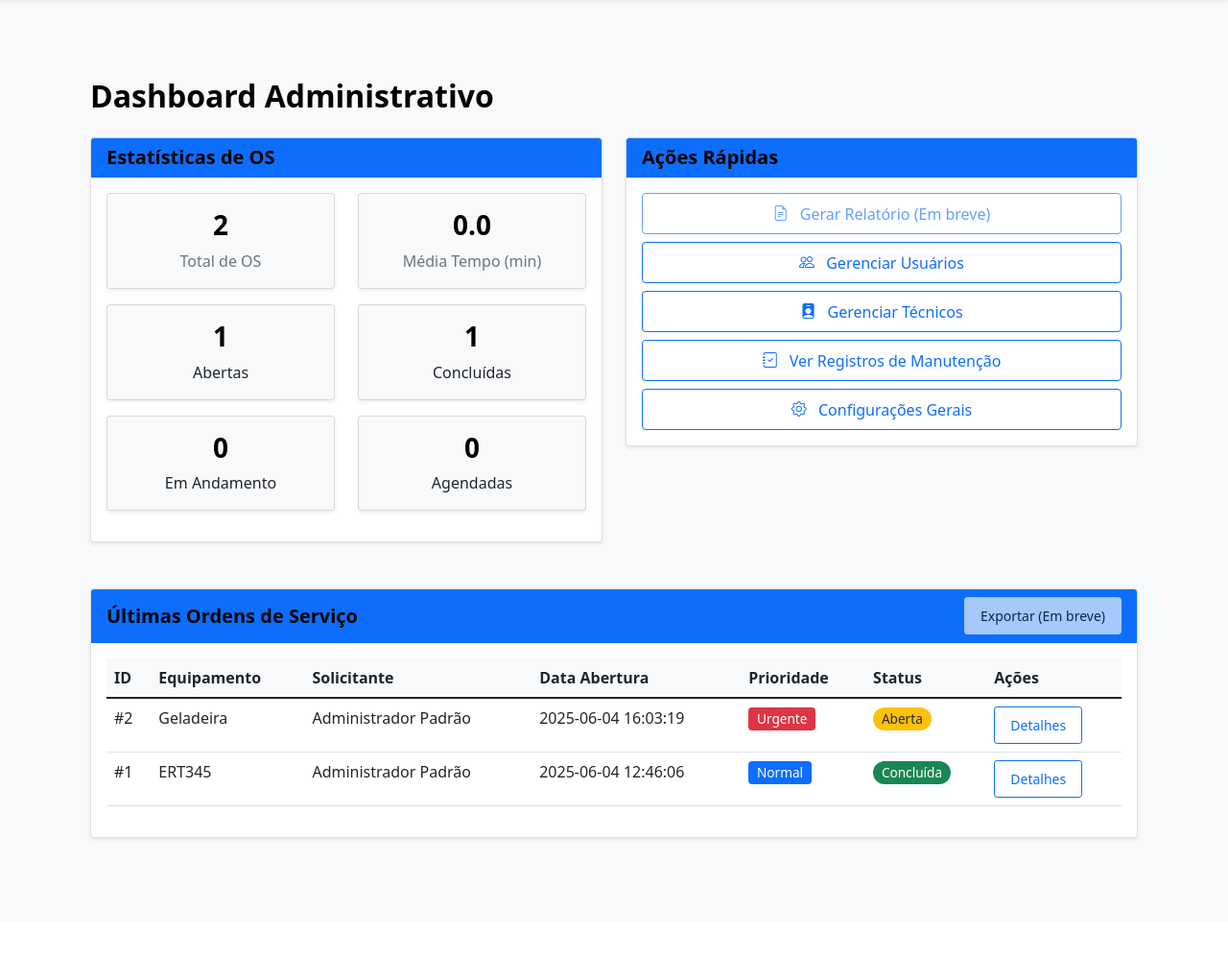
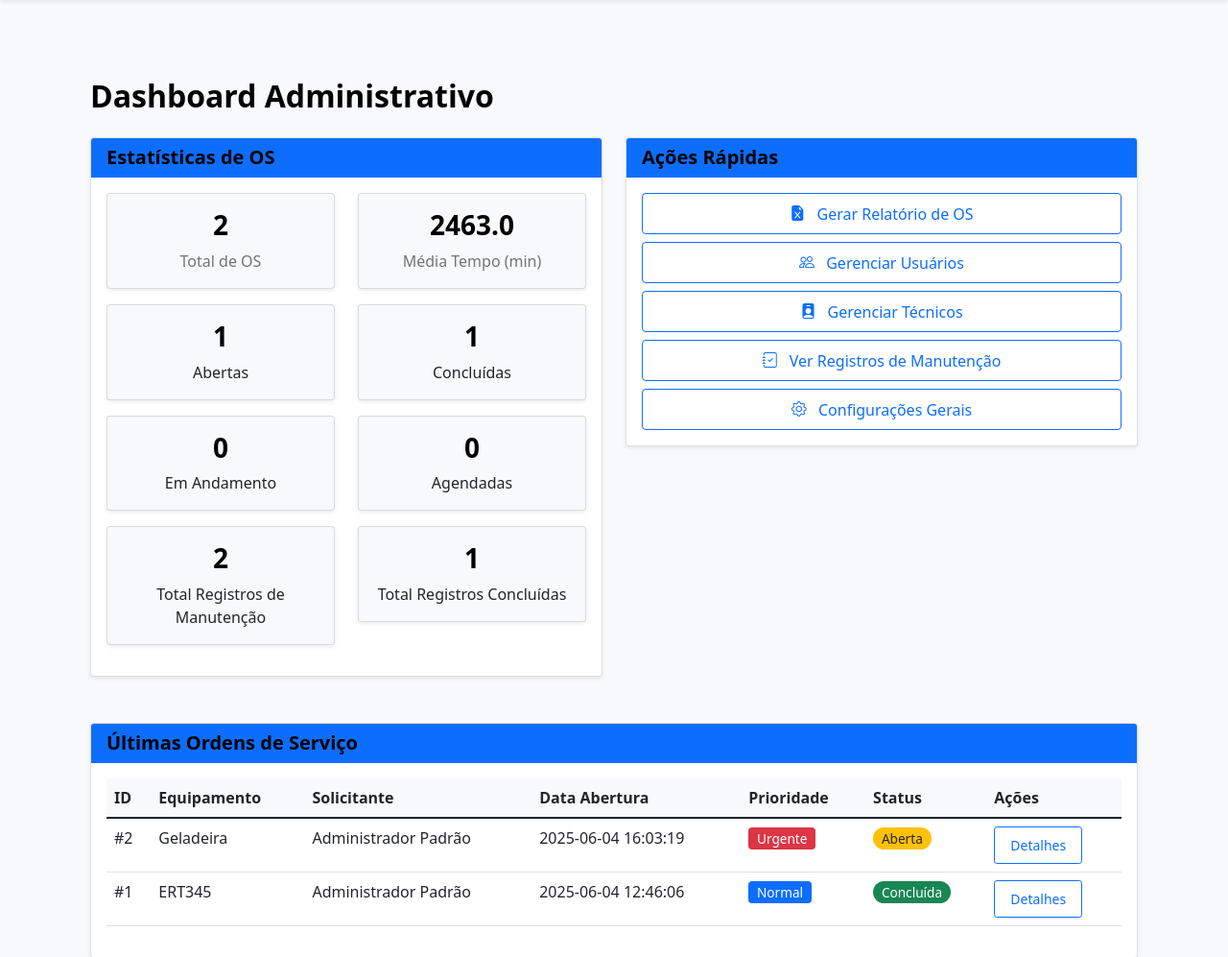
Before and after one commit to CarlosNatanael/Gerenciador_OS, a Flask app: page /admin in a window 1280 px wide. Shown: the part 71-1068 px from the top of the page at 96% size. Before the commit the page ends 947 px from the top, so only its background shows below. Run offline with Flask 3, Linux system fonts and the light colour scheme; a user stored in the database is signed in; data comes from the database, SQL or seed files in the repository; both versions use the stored data as it was after the commit.

Commit message:
tudo certo, tudo OK

```diff
--- a/app.py
+++ b/app.py
@@ -1,11 +1,15 @@
-from flask import Flask, render_template, request, redirect, url_for, session, flash
-import sqlite3
 from datetime import datetime
-from flask import g
-import sqlite3
-import atexit
 from werkzeug.security import check_password_hash, generate_password_hash
 from functools import wraps
+from flask import g
+from flask import send_file
+from flask import Flask, render_template, request, redirect, url_for, session, flash
+from openpyxl import Workbook
+from openpyxl.styles import Font, Alignment
+from openpyxl.utils import get_column_letter
+from openpyxl.styles import Font, Alignment, Border, Side, PatternFill
+import sqlite3
+import io
 
 
 def manutencao_required(f):
@@ -33,6 +37,131 @@ def close_db(e=None):
 
 app = Flask(__name__)
 app.secret_key = 'o8QYV$%7D&(q'
+
+@app.route('/admin/relatorio/os')
+def gerar_relatorio_os():
+    if session.get('tipo') not in ['admin', 'master-admin']:
+        flash('Acesso não autorizado.', 'danger')
+        return redirect(url_for('login'))
+
+    try:
+        conn = get_db()
+        cursor = conn.cursor()
+
+        # Query para buscar todas as OS com informações relevantes
+        # Incluindo nome do solicitante e uma lista concatenada de técnicos participantes
+        # A subquery para técnicos participantes pode ser um pouco complexa em SQLite puro
+        # Vamos buscar os dados principais primeiro e depois os participantes por OS se necessário,
+        # ou usar uma query mais elaborada se o seu SQLite suportar bem GROUP_CONCAT com JOINs.
+
+        cursor.execute("""
+            SELECT
+                os.id, os.equipamento, os.problema, os.prioridade, os.status,
+                os.data as data_abertura, os.inicio as data_inicio_reparo, os.fim as data_conclusao,
+                os.local, os.setor, os.solucao, os.tempo_reparo,
+                u_solicitante.nome as nome_solicitante,
+                u_tecnico_sistema.nome as nome_tecnico_sistema -- Usuário que agendou/iniciou no sistema
+            FROM ordens_servico os
+            LEFT JOIN usuarios u_solicitante ON os.solicitante_id = u_solicitante.id
+            LEFT JOIN usuarios u_tecnico_sistema ON os.tecnico_id = u_tecnico_sistema.id
+            ORDER BY os.id DESC
+        """)
+        ordens_servico = cursor.fetchall()
+
+        # Criar um Workbook Excel em memória
+        workbook = Workbook()
+        sheet = workbook.active
+        sheet.title = "Relatorio OS"
+
+        # Definir Cabeçalhos
+        headers = [
+            "ID OS", "Equipamento", "Problema", "Prioridade", "Status",
+            "Data Abertura", "Data Início Reparo", "Data Conclusão",
+            "Local", "Setor", "Solicitante", "Técnico Sistema (Agendou/Iniciou)",
+            "Técnicos Participantes (Reparo)", "Solução", "Tempo Reparo (min)"
+        ]
+        sheet.append(headers)
+
+        # Estilizar Cabeçalhos
+        header_font = Font(bold=True, color="FFFFFF")
+        header_fill = PatternFill(start_color="004085", end_color="004085", fill_type="solid") # Azul escuro
+        header_alignment = Alignment(horizontal="center", vertical="center")
+        thin_border = Border(left=Side(style='thin'),
+                             right=Side(style='thin'),
+                             top=Side(style='thin'),
+                             bottom=Side(style='thin'))
+
+        for col_num, header_title in enumerate(headers, 1):
+            cell = sheet.cell(row=1, column=col_num)
+            cell.font = header_font
+            cell.fill = header_fill
+            cell.alignment = header_alignment
+            cell.border = thin_border
+            # Ajustar largura da coluna (aproximado)
+            column_letter = get_column_letter(col_num)
+            sheet.column_dimensions[column_letter].width = 20 if len(header_title) < 15 else len(header_title) * 1.2
+
+
+        # Popular dados das OS
+        for row_num, os_data_row in enumerate(ordens_servico, 2): # Começa da linha 2
+            os_dict = dict(os_data_row) # Converter para dicionário para fácil acesso
+
+            # Buscar técnicos participantes para esta OS específica
+            cursor.execute("""
+                SELECT t.nome
+                FROM participantes_os po
+                JOIN tecnicos t ON po.tecnico_ref_id = t.id
+                WHERE po.os_id = ?
+                ORDER BY t.nome
+            """, (os_dict['id'],))
+            participantes_db = cursor.fetchall()
+            nomes_participantes = ", ".join([p['nome'] for p in participantes_db]) if participantes_db else "N/A"
+
+            row_data = [
+                os_dict.get('id'),
+                os_dict.get('equipamento'),
+                os_dict.get('problema'),
+                os_dict.get('prioridade'),
+                os_dict.get('status'),
+                os_dict.get('data_abertura'),
+                os_dict.get('data_inicio_reparo', ''), # Default para string vazia se None
+                os_dict.get('data_conclusao', ''),   # Default para string vazia se None
+                os_dict.get('local', ''),
+                os_dict.get('setor', ''),
+                os_dict.get('nome_solicitante', ''),
+                os_dict.get('nome_tecnico_sistema', ''),
+                nomes_participantes,
+                os_dict.get('solucao', ''),
+                os_dict.get('tempo_reparo', '')
+            ]
+            sheet.append(row_data)
+
+            # Aplicar borda às células de dados
+            for col_num in range(1, len(headers) + 1):
+                sheet.cell(row=row_num, column=col_num).border = thin_border
+
+
+        # Salvar o workbook em um stream de bytes
+        excel_stream = io.BytesIO()
+        workbook.save(excel_stream)
+        excel_stream.seek(0) # Voltar ao início do stream
+
+        # conn.close() # Gerenciado pelo teardown_appcontext
+
+        # Nome do arquivo para download
+        filename = f"relatorio_os_{datetime.now().strftime('%Y%m%d_%H%M%S')}.xlsx"
+
+        return send_file(
+            excel_stream,
+            as_attachment=True,
+            download_name=filename,
+            mimetype='application/vnd.openxmlformats-officedocument.spreadsheetml.sheet'
+        )
+
+    except Exception as e:
+        print(f"Erro ao gerar relatório OS: {str(e)}") # Log do erro no console do Flask
+        flash(f'Erro ao gerar relatório: {str(e)}', 'danger')
+        return redirect(url_for('admin_dashboard'))
 
 # Rota inicial
 @app.route('/')
@@ -695,49 +824,97 @@ def novo_registro_direto():
     )
 
 # --- ADMIN ---
-@app.route('/admin')
+@app.route('/admin') # Ou a URL que você usa para o admin_dashboard
 def admin_dashboard():
-    if session.get('tipo') not in ['admin','master-admin']:
-        flash('Acesso não autorizado ao dashboard administrativo.','danger')
+    if session.get('tipo') not in ['admin', 'master-admin']:
+        flash('Acesso não autorizado ao dashboard administrativo.', 'danger')
         return redirect(url_for('login'))
 
     conn = get_db()
     cursor = conn.cursor()
 
-    # Busca estatísticas com tratamento para valores nulos
-    cursor.execute("""
-        SELECT
-            COUNT(*) AS total,
-            AVG(CASE WHEN tempo_reparo IS NOT NULL THEN tempo_reparo ELSE 0 END) AS media,
-            SUM(CASE WHEN status = 'Concluída' THEN 1 ELSE 0 END) AS concluidas,
-            SUM(CASE WHEN status = 'Aberta' THEN 1 ELSE 0 END) AS abertas,
-            SUM(CASE WHEN status = 'Em andamento' THEN 1 ELSE 0 END) AS em_andamento,
-            SUM(CASE WHEN status = 'Agendada' THEN 1 ELSE 0 END) AS agendadas
-        FROM ordens_servico
-    """)
-    stats = cursor.fetchone()
-
-    # Busca todas as OSs para exibição
-    cursor.execute("""
-        SELECT os.*, u.nome as solicitante_nome
-        FROM ordens_servico os
-        JOIN usuarios u ON os.solicitante_id = u.id
-        ORDER BY os.data DESC
-        LIMIT 50
-    """)
-    todas_os = cursor.fetchall()
-
-    conn.close()
-
-    # Garante que a média será um número válido
-    stats_dict = dict(stats)
-    stats_dict['media'] = stats_dict['media'] if stats_dict['media'] is not None else 0
-
-    return render_template(
-        'administrador/dashboard.html',
-        stats=stats_dict,
-        todas_os=todas_os
-    )
+    try:
+        # Estatísticas de Ordens de Serviço (OS)
+        cursor.execute("""
+            SELECT
+                COUNT(*) AS total,
+                SUM(CASE WHEN status = 'Concluída' THEN 1 ELSE 0 END) AS concluidas,
+                SUM(CASE WHEN status = 'Aberta' THEN 1 ELSE 0 END) AS abertas,
+                SUM(CASE WHEN status = 'Em andamento' THEN 1 ELSE 0 END) AS em_andamento,
+                SUM(CASE WHEN status = 'Agendada' THEN 1 ELSE 0 END) AS agendadas,
+                AVG(CASE WHEN status = 'Concluída' AND tempo_reparo IS NOT NULL THEN tempo_reparo ELSE NULL END) AS media_tempo
+            FROM ordens_servico
+        """)
+        stats_os_data = cursor.fetchone()
+
+        stats_os_dict = dict(stats_os_data) if stats_os_data else {
+            'total': 0, 'concluidas': 0, 'abertas': 0,
+            'em_andamento': 0, 'agendadas': 0, 'media_tempo': 0.0
+        }
+        if stats_os_dict['media_tempo'] is None: # Tratar None para média
+            stats_os_dict['media_tempo'] = 0.0
+
+        # Estatísticas de Registros de Manutenção Direta
+        cursor.execute("""
+            SELECT
+                COUNT(*) AS total_registros,
+                SUM(CASE WHEN status = 'Pendente Aprovacao' THEN 1 ELSE 0 END) AS pendente_aprovacao,
+                SUM(CASE WHEN status = 'Concluido' THEN 1 ELSE 0 END) AS concluidos_registros,
+                SUM(CASE WHEN status = 'Cancelado' THEN 1 ELSE 0 END) AS cancelados_registros
+            FROM registros_manutencao_direta
+        """)
+        stats_registros_data = cursor.fetchone()
+
+        stats_registros_dict = dict(stats_registros_data) if stats_registros_data else {
+            'total_registros': 0, 'pendente_aprovacao': 0,
+            'concluidos_registros': 0, 'cancelados_registros': 0
+        }
+        # Garante que os campos existam mesmo que a query não retorne nada ou algum SUM seja NULL
+        stats_registros_dict.setdefault('total_registros', 0)
+        stats_registros_dict.setdefault('pendente_aprovacao', 0)
+        stats_registros_dict.setdefault('concluidos_registros', 0)
+        stats_registros_dict.setdefault('cancelados_registros', 0)
+
+
+        # Últimas Ordens de Serviço para exibição
+        cursor.execute("""
+            SELECT os.*, u.nome as solicitante_nome
+            FROM ordens_servico os
+            JOIN usuarios u ON os.solicitante_id = u.id
+            ORDER BY os.data DESC
+            LIMIT 10
+        """)
+        todas_os = cursor.fetchall()
+
+        # Combina as estatísticas
+        stats_completas = {
+            'os': stats_os_dict,
+            'registros_diretos': stats_registros_dict
+        }
+
+        return render_template(
+            'administrador/dashboard.html',
+            stats=stats_completas, # Passa o dicionário combinado
+            todas_os=todas_os
+        )
+
+    except sqlite3.Error as e:
+        print(f"Erro de banco de dados no admin_dashboard: {str(e)}")
+        flash(f'Erro ao carregar dados do dashboard: {str(e)}', 'danger')
+        # Em caso de erro, pode ser útil ter um dicionário de stats vazio para evitar erros no template
+        stats_vazias = {
+            'os': {'total': 0, 'concluidas': 0, 'abertas': 0, 'em_andamento': 0, 'agendadas': 0, 'media_tempo': 0.0},
+            'registros_diretos': {'total_registros': 0, 'pendente_aprovacao': 0, 'concluidos_registros': 0, 'cancelados_registros': 0}
+        }
+        return render_template('administrador/dashboard.html', stats=stats_vazias, todas_os=[])
+    except Exception as e:
+        print(f"Erro geral no admin_dashboard: {str(e)}")
+        flash(f'Ocorreu um erro inesperado: {str(e)}', 'danger')
+        stats_vazias = { # Estrutura de fallback
+            'os': {'total': 0, 'concluidas': 0, 'abertas': 0, 'em_andamento': 0, 'agendadas': 0, 'media_tempo': 0.0},
+            'registros_diretos': {'total_registros': 0, 'pendente_aprovacao': 0, 'concluidos_registros': 0, 'cancelados_registros': 0}
+        }
+        return render_template('administrador/dashboard.html', stats=stats_vazias, todas_os=[])
 
 @app.route('/admin/os/<int:id_os>')
 def detalhe_os_admin(id_os):
@@ -839,15 +1016,26 @@ def listar_registros_diretos():
     conn = get_db()
     cursor = conn.cursor()
 
-    cursor.execute("""
+    status_filtro = request.args.get('status_filtro') # Pega o filtro da URL
+
+    query = """
         SELECT rmd.*, u_criador.nome as nome_criador
         FROM registros_manutencao_direta rmd
         JOIN usuarios u_criador ON rmd.criado_por_id = u_criador.id
-        ORDER BY rmd.data_registro DESC
-    """)
+    """
+    params = []
+    if status_filtro:
+        query += " WHERE rmd.status = ?"
+        params.append(status_filtro)
+
+    query += " ORDER BY rmd.data_registro DESC"
+
+    cursor.execute(query, params)
     registros = cursor.fetchall()
 
-    return render_template('administrador/listar_registros_diretos.html', registros=registros)
+    return render_template('administrador/listar_registros_diretos.html',
+                           registros=registros,
+                           status_filtrado=status_filtro)
 
 @app.route('/admin/registros_manutencao/processar/<int:id_registro>', methods=['POST'])
 def processar_registro_direto(id_registro):
--- a/templates/administrador/dashboard.html
+++ b/templates/administrador/dashboard.html
@@ -18,7 +18,7 @@
                         <div class="col-6">
                             <div class="card bg-light mb-3">
                                 <div class="card-body text-center">
-                                    <h3>{{ stats.total|default(0) }}</h3>
+                                    <h3>{{ stats.os.total|default(0) }}</h3>
                                     <p class="text-muted mb-0">Total de OS</p>
                                 </div>
                             </div>
@@ -26,7 +26,7 @@
                         <div class="col-6">
                             <div class="card bg-light mb-3">
                                 <div class="card-body text-center">
-                                    <h3>{{ "%.1f"|format(stats.media_tempo|default(0.0)) }}</h3>
+                                    <h3>{{ "%.1f"|format(stats.os.media_tempo|default(0.0)) }}</h3>
                                     <p class="text-muted mb-0">Média Tempo (min)</p>
                                 </div>
                             </div>
@@ -34,7 +34,7 @@
                         <div class="col-6">
                             <div class="card bg-light mb-3">
                                 <div class="card-body text-center">
-                                    <h3>{{ stats.abertas|default(0) }}</h3>
+                                    <h3>{{ stats.os.abertas|default(0) }}</h3>
                                     <p class="mb-0">Abertas</p>
                                 </div>
                             </div>
@@ -42,7 +42,7 @@
                         <div class="col-6">
                             <div class="card bg-light mb-3">
                                 <div class="card-body text-center">
-                                    <h3>{{ stats.concluidas|default(0) }}</h3>
+                                    <h3>{{ stats.os.concluidas|default(0) }}</h3>
                                     <p class="mb-0">Concluídas</p>
                                 </div>
                             </div>
@@ -50,7 +50,7 @@
                         <div class="col-6">
                             <div class="card bg-light mb-3">
                                 <div class="card-body text-center">
-                                    <h3>{{ stats.em_andamento|default(0) }}</h3>
+                                    <h3>{{ stats.os.em_andamento|default(0) }}</h3>
                                     <p class="mb-0">Em Andamento</p>
                                 </div>
                             </div>
@@ -58,8 +58,24 @@
                         <div class="col-6">
                             <div class="card bg-light mb-3">
                                 <div class="card-body text-center">
-                                    <h3>{{ stats.agendadas|default(0) }}</h3>
+                                    <h3>{{ stats.os.agendadas|default(0) }}</h3>
                                     <p class="mb-0">Agendadas</p>
+                                </div>
+                            </div>
+                        </div>
+                        <div class="col-6">
+                            <div class="card bg-light mb-3">
+                                <div class="card-body text-center">
+                                    <h3>{{ stats.registros_diretos.total_registros|default(0) }}</h3>
+                                    <p class="mb-0">Total Registros de Manutenção</p>
+                                </div>
+                            </div>
+                        </div>
+                        <div class="col-6">
+                            <div class="card bg-light mb-3">
+                                <div class="card-body text-center">
+                                    <h3>{{ stats.registros_diretos.pendente_aprovacao|default(0) }}</h3>
+                                    <p class="mb-0">Total Registros Concluídas</p>
                                 </div>
                             </div>
                         </div>
@@ -76,8 +92,9 @@
                 </div>
                 <div class="card-body">
                     <div class="d-grid gap-2">
-                        <a href="#" class="btn btn-outline-primary disabled" title="Funcionalidade em desenvolvimento">
-                            <i class="bi bi-file-earmark-text"></i> Gerar Relatório (Em breve)
+                        {# --- BOTÃO MODIFICADO AQUI --- #}
+                        <a href="{{ url_for('gerar_relatorio_os') }}" class="btn btn-outline-primary">
+                            <i class="bi bi-file-earmark-excel-fill"></i> Gerar Relatório de OS
                         </a>
                         <a href="{{ url_for('listar_usuarios') }}" class="btn btn-outline-primary">
                             <i class="bi bi-people"></i> Gerenciar Usuários
@@ -101,7 +118,7 @@
     <div class="card">
         <div class="card-header bg-primary text-white d-flex justify-content-between align-items-center">
             <h5 class="mb-0">Últimas Ordens de Serviço</h5>
-            <a href="#" class="btn btn-sm btn-light disabled" title="Funcionalidade em desenvolvimento">Exportar (Em breve)</a>
+            {# <a href="#" class="btn btn-sm btn-light disabled" title="Funcionalidade em desenvolvimento">Exportar (Em breve)</a> #}
         </div>
         <div class="card-body">
             <div class="table-responsive">
@@ -118,7 +135,7 @@
                         </tr>
                     </thead>
                     <tbody>
-                        {% for os_item in todas_os %} {# Renomeado 'os' para 'os_item' para evitar conflito com o objeto 'os' de uma página de detalhe #}
+                        {% for os_item in todas_os %}
                         <tr>
                             <td>#{{ os_item.id }}</td>
                             <td>{{ os_item.equipamento }}</td>
@@ -142,7 +159,6 @@
                                 </span>
                             </td>
                             <td>
-                                <!-- CORREÇÃO AQUI -->
                                 <a href="{{ url_for('detalhe_os_admin', id_os=os_item.id) }}" class="btn btn-sm btn-outline-primary">
                                     Detalhes
                                 </a>
@@ -164,13 +180,4 @@
 
 {% block scripts %}
 {{ super() }}
-<!-- Adicione gráficos usando Chart.js se desejar -->
-<!--
-<script src="https://cdn.jsdelivr.net/npm/chart.js"></script>
-<script>
-    // Exemplo de gráfico - implemente conforme seus dados
-    // const ctx = document.getElementById('myChart');
-    // ... código do gráfico ...
-</script>
--->
 {% endblock %}
```
Also changed, not shown: db/os.db.
